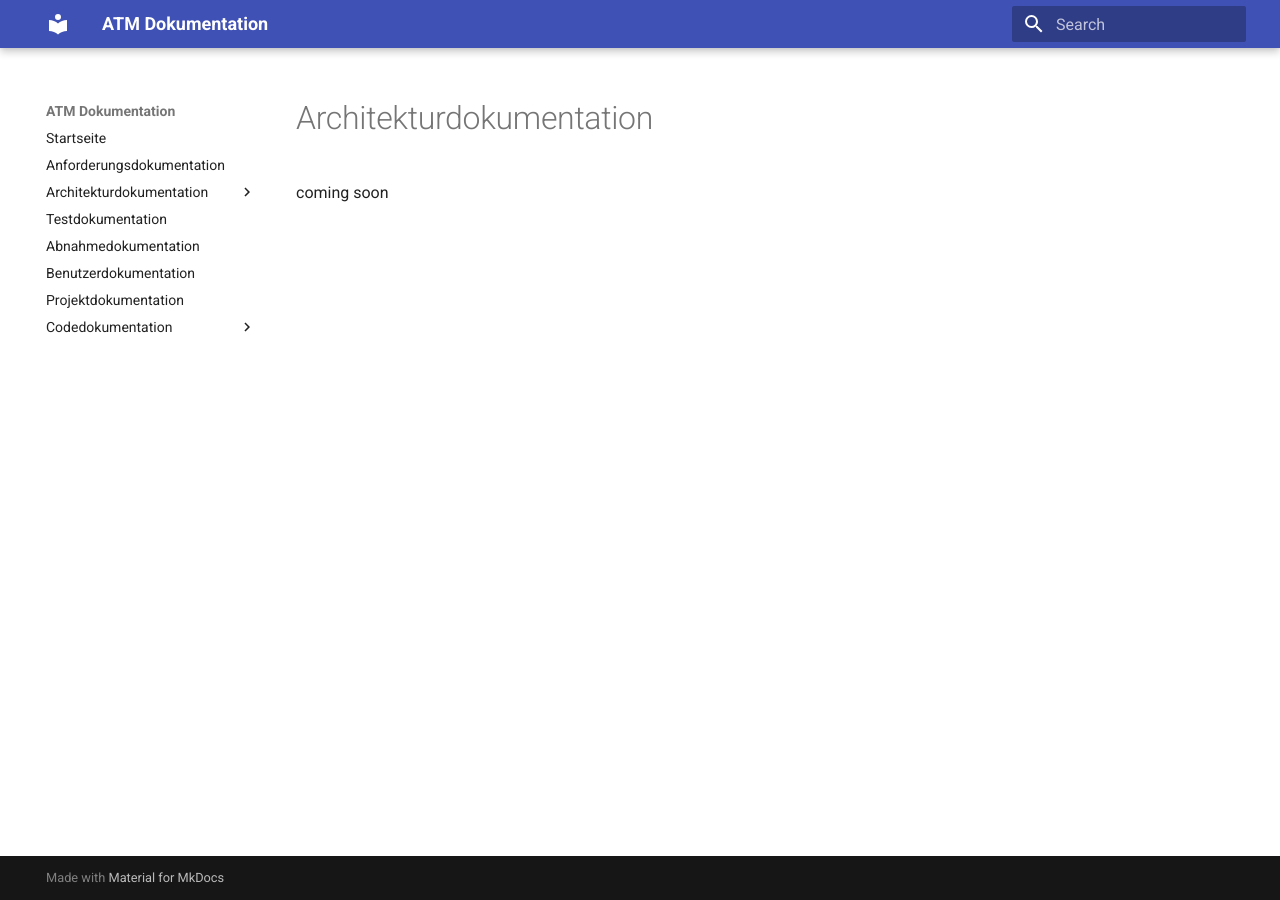
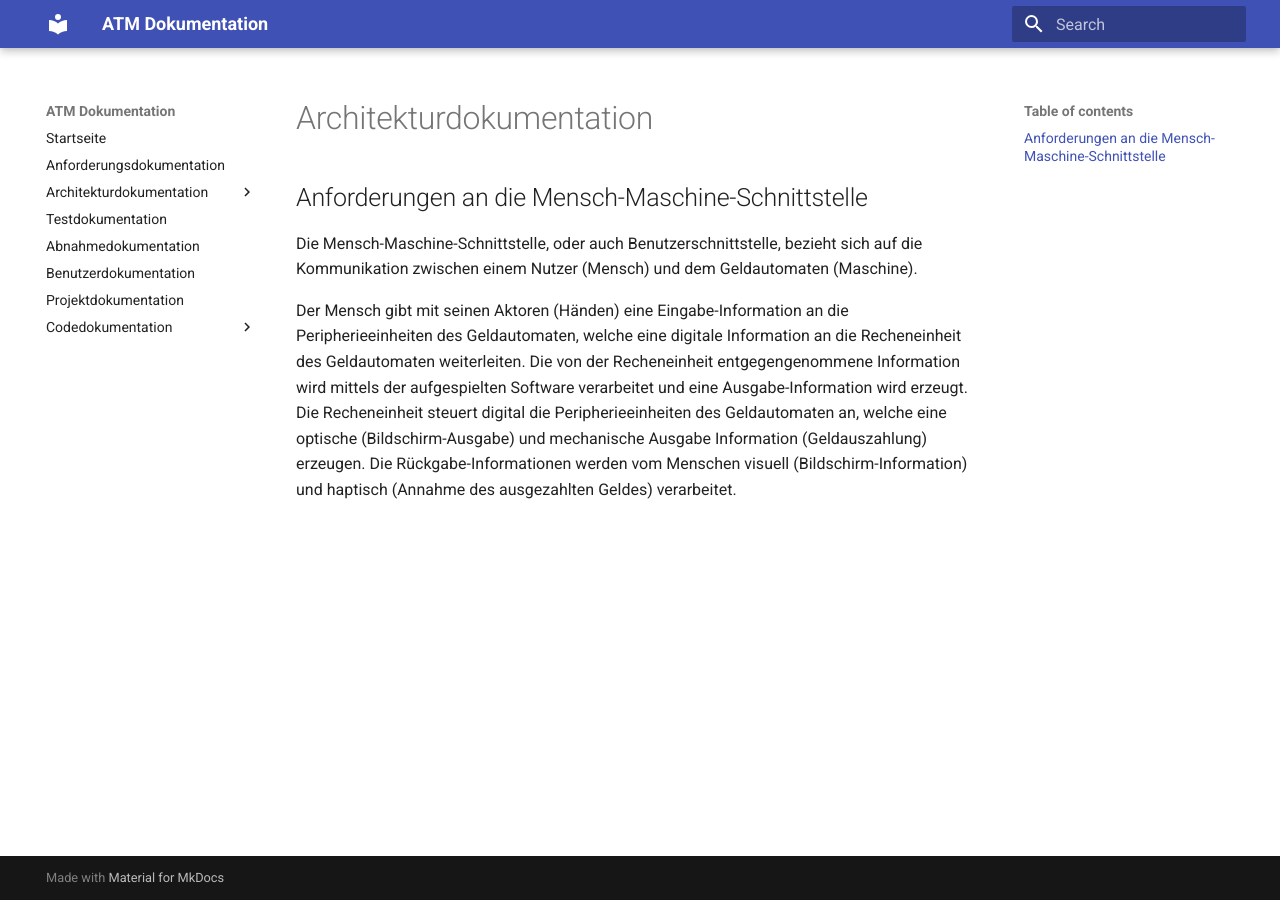
Before and after one commit to Halfpipe-SD/ATM, an MkDocs documentation site: the page built from docs/docs/architecture-docs.md, in a window 1280 px wide. Built offline with MkDocs 1.6.1 and Material for MkDocs 9.7.7, drawn with Linux system fonts in a browser that asks for light colours.

Commit message:
add Anforderungen an die Mensch-Maschine-Schnittstelle

```diff
--- a/docs/docs/architecture-docs.md
+++ b/docs/docs/architecture-docs.md
@@ -1,4 +1,7 @@
 # Architekturdokumentation
 
+## Anforderungen an die Mensch-Maschine-Schnittstelle
 
-coming soon
+Die Mensch-Maschine-Schnittstelle, oder auch Benutzerschnittstelle, bezieht sich auf die Kommunikation zwischen einem Nutzer (Mensch) und dem Geldautomaten (Maschine).
+
+Der Mensch gibt mit seinen Aktoren (Händen) eine Eingabe-Information an die Peripherieeinheiten des Geldautomaten, welche eine digitale Information an die Recheneinheit des Geldautomaten weiterleiten. Die von der Recheneinheit entgegengenommene Information wird mittels der aufgespielten Software verarbeitet und eine Ausgabe-Information wird erzeugt. Die Recheneinheit steuert digital die Peripherieeinheiten des Geldautomaten an, welche eine optische (Bildschirm-Ausgabe) und mechanische Ausgabe Information (Geldauszahlung) erzeugen. Die Rückgabe-Informationen werden vom Menschen visuell (Bildschirm-Information) und haptisch (Annahme des ausgezahlten Geldes) verarbeitet.
```
